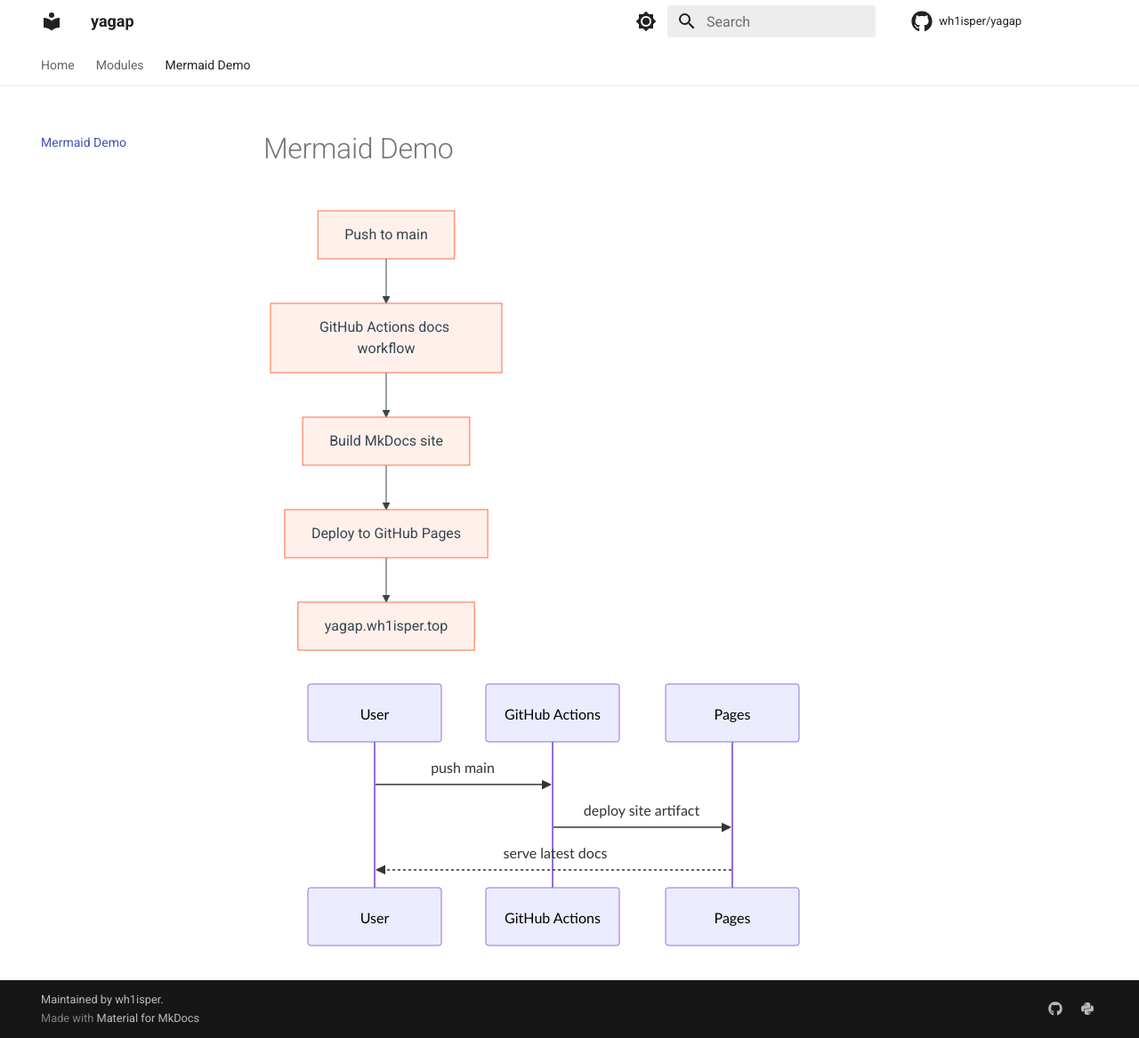
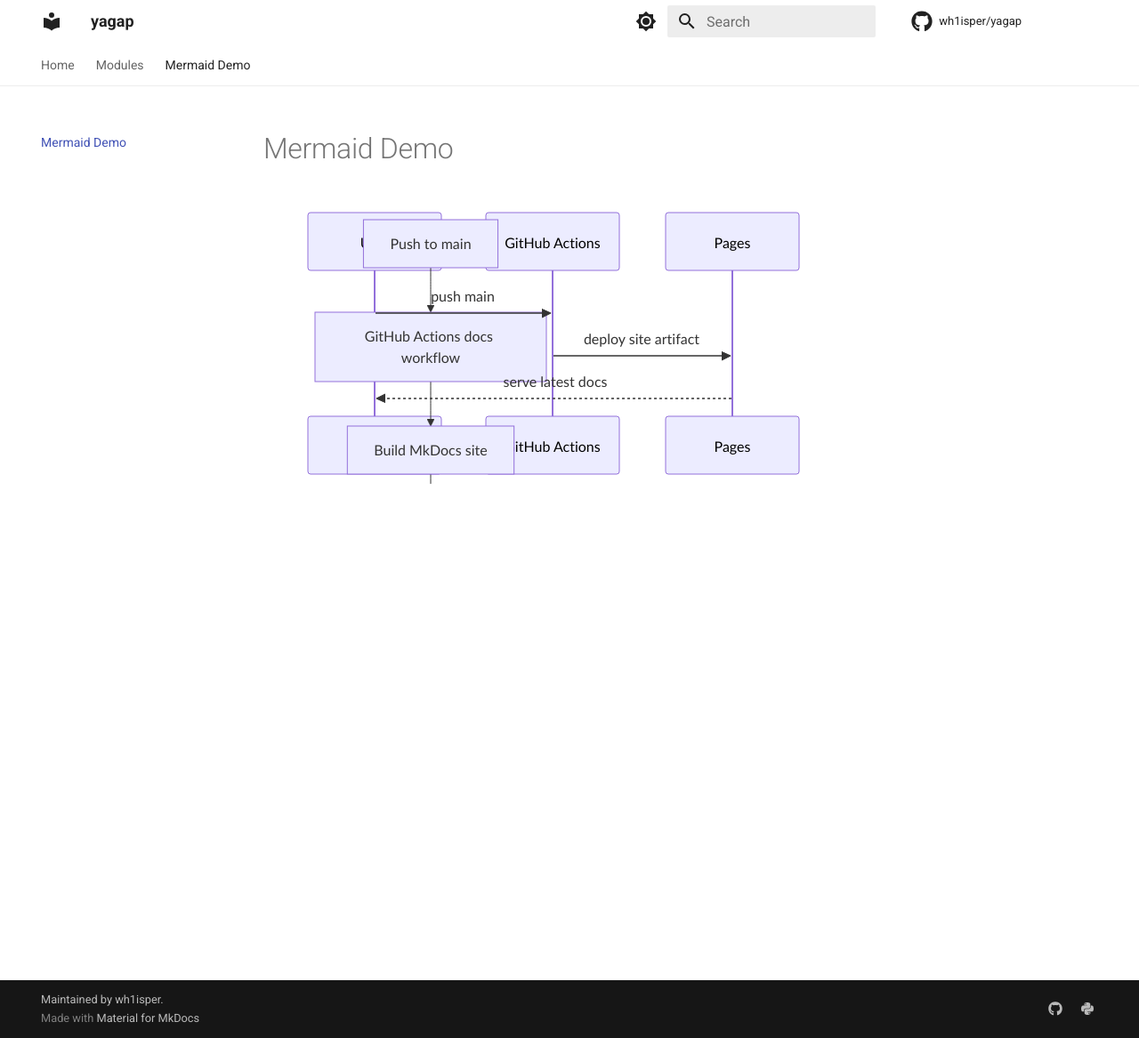
Before and after one commit to Wh1isper/yagap, an MkDocs documentation site: the page built from docs/mermaid.md, in a window 1280 px wide and 1167 px high. Shown: the whole window at 89% size. Built offline with MkDocs 1.6.1 and Material for MkDocs 9.7.7, drawn with Linux system fonts in a browser that asks for light colours; comment, search, counter and statistics services are not loaded; part of the change alters nothing that is shown.

```diff
--- a/docs/javascripts/mermaid.js
+++ b/docs/javascripts/mermaid.js
@@ -5,6 +5,13 @@ const mermaidConfig = {
 };
 
 let mermaidInitialized = false;
+
+function looksLikeMermaid(text) {
+  const source = (text || "").trim();
+  return /^(flowchart|graph|sequenceDiagram|classDiagram|stateDiagram|erDiagram|journey|gantt|pie|mindmap|timeline|gitGraph|quadrantChart|requirementDiagram|c4Context|sankey-beta|xychart-beta)\b/m.test(
+    source,
+  );
+}
 
 function renderMermaid() {
   if (typeof mermaid === "undefined") {
@@ -14,6 +21,26 @@ function renderMermaid() {
   if (!mermaidInitialized) {
     mermaid.initialize(mermaidConfig);
     mermaidInitialized = true;
+  }
+
+  const allCodeNodes = document.querySelectorAll("pre code");
+  for (const codeNode of allCodeNodes) {
+    const pre = codeNode.closest("pre");
+    if (!pre) {
+      continue;
+    }
+
+    const isMermaidClass =
+      codeNode.classList.contains("language-mermaid") ||
+      pre.classList.contains("mermaid");
+    const isMermaidText = looksLikeMermaid(codeNode.textContent);
+
+    if (!isMermaidClass && !isMermaidText) {
+      continue;
+    }
+
+    pre.classList.add("mermaid");
+    pre.textContent = (codeNode.textContent || "").trim();
   }
 
   const nodes = document.querySelectorAll("pre.mermaid");
--- a/mkdocs.yml
+++ b/mkdocs.yml
@@ -55,8 +55,4 @@ markdown_extensions:
       permalink: true
   - pymdownx.arithmatex:
       generic: true
-  - pymdownx.superfences:
-      custom_fences:
-        - name: mermaid
-          class: mermaid
-          format: !!python/name:pymdownx.superfences.fence_code_format
+  - pymdownx.superfences
```
